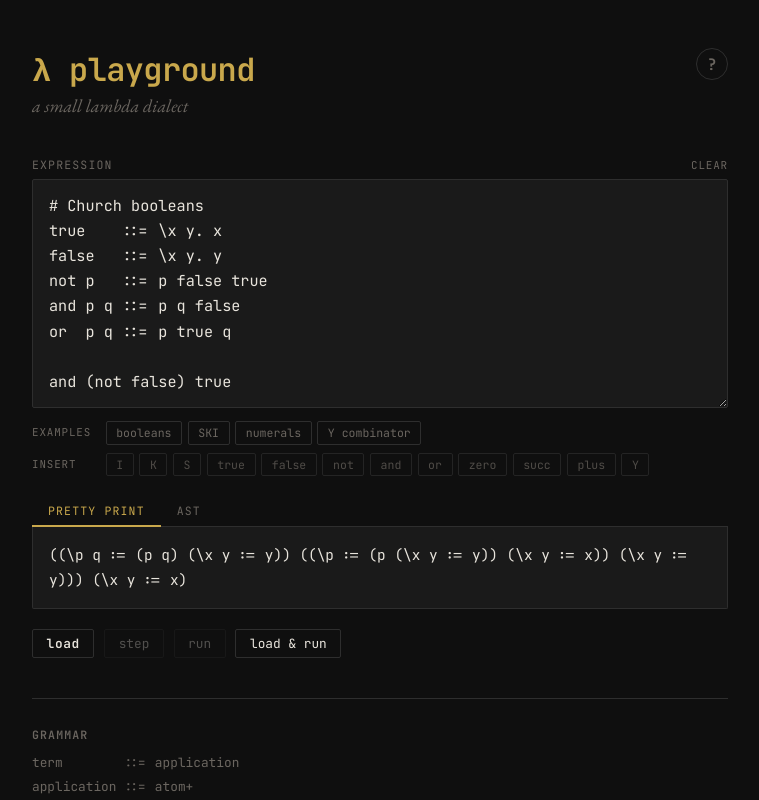
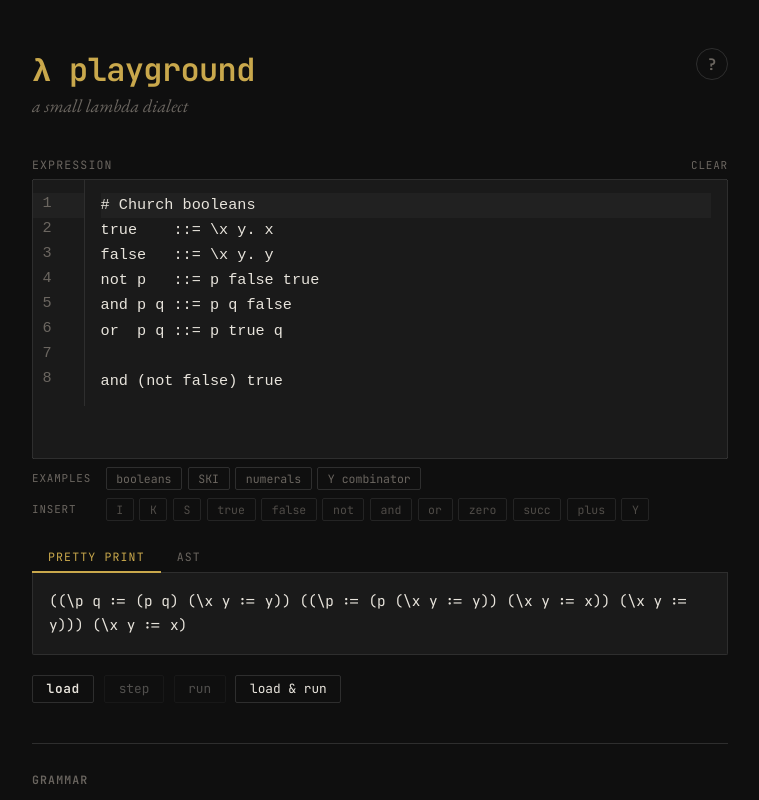
Before and after one commit to ezander/lambda_playground, a React (Vite) app: page / in a window 1280 px wide. Shown: the top 800 px of the page, without its empty margins (260-1019 px from the left). Built offline with nearby package versions, Linux system fonts and the light colour scheme.

Commit message:
Replace textarea with CodeMirror editor (undo/redo, line numbers, dark theme)

```diff
--- a/package.json
+++ b/package.json
@@ -3,6 +3,8 @@
   "version": "0.1.0",
   "private": true,
   "dependencies": {
+    "@codemirror/commands": "^6.10.3",
+    "@uiw/react-codemirror": "^4.25.9",
     "chevrotain": "^12.0.0",
     "react": "^19.2.4",
     "react-dom": "^19.2.4",
--- a/src/App.css
+++ b/src/App.css
@@ -117,23 +117,8 @@ label {
 }
 .clear-btn:hover { color: var(--warn); }
 
-/* ── Textarea ── */
-textarea {
-  width: 100%;
-  background: var(--surface);
-  border: 1px solid var(--border);
-  color: var(--text);
-  font-family: var(--mono);
-  font-size: 0.95rem;
-  padding: 0.85rem 1rem;
-  resize: vertical;
-  outline: none;
-  border-radius: 2px;
-  line-height: 1.65;
-  transition: border-color 0.15s;
-  margin-top: 0;
-}
-textarea:focus { border-color: var(--accent); }
+/* ── CodeMirror editor ── */
+.cm-editor { width: 100%; }
 
 .example-row {
   display: flex;
--- a/src/App.tsx
+++ b/src/App.tsx
@@ -1,10 +1,13 @@
-import { useState, useCallback, useRef, useEffect } from "react";
+import { useState, useCallback, useRef, useEffect, useMemo } from "react";
 import { parseProgram } from "./parser/parser";
 import { prettyPrint, assertRoundTrip } from "./parser/pretty";
 import { AstView } from "./AstView";
 import { HelpModal } from "./HelpModal";
 import { step, canonicalForm, normalize } from "./evaluator/eval";
 import { Term } from "./parser/ast";
+import CodeMirror, { EditorView } from "@uiw/react-codemirror";
+import { basicSetup } from "codemirror";
+import { lambdaTheme, bracketWrapKeymap } from "./editor";
 import "./App.css";
 
 const EXAMPLES = [
@@ -91,7 +94,7 @@ function findMatch(term: Term, nd: Map<string, string>): string | undefined {
 }
 
 export default function App() {
-  const textareaRef = useRef<HTMLTextAreaElement>(null);
+  const editorViewRef = useRef<EditorView | null>(null);
   const [showHelp, setShowHelp]       = useState(false);
   const [source, setSource]           = useState(() =>
     localStorage.getItem("lambda-playground:source") ?? EXAMPLES[0].src.trimStart()
@@ -156,29 +159,11 @@ export default function App() {
   }, [loaded, makeEntry]);
 
   const jumpTo = useCallback((offset: number) => {
-    const ta = textareaRef.current;
-    if (!ta) return;
-    ta.focus();
-    ta.setSelectionRange(offset, offset);
+    const view = editorViewRef.current;
+    if (!view) return;
+    view.dispatch({ selection: { anchor: offset } });
+    view.focus();
   }, []);
-
-  const handleKeyDown = useCallback((e: React.KeyboardEvent<HTMLTextAreaElement>) => {
-    const pairs: Record<string, string> = { "(": ")", "[": "]", "{": "}", "<": ">" };
-    const close = pairs[e.key];
-    if (close) {
-      const ta = e.currentTarget;
-      const { selectionStart: start, selectionEnd: end } = ta;
-      if (start !== end) {
-        e.preventDefault();
-        const next = source.slice(0, start) + e.key + source.slice(start, end) + close + source.slice(end);
-        setSourceAndSave(next);
-        requestAnimationFrame(() => {
-          ta.selectionStart = start + 1;
-          ta.selectionEnd   = end + 1;
-        });
-      }
-    }
-  }, [source]);
 
   const handleStep    = useCallback(() => advance(1),    [advance]);
   const handleRun     = useCallback(() => advance(1000), [advance]);
@@ -207,11 +192,7 @@ export default function App() {
     setHistory(entries.slice(-10).reverse());
   }, [programResult, source]);
 
-  const updateCursor = useCallback((ta: HTMLTextAreaElement) => {
-    const text = ta.value.slice(0, ta.selectionStart);
-    const lines = text.split("\n");
-    setCursorPos({ line: lines.length, col: lines[lines.length - 1].length + 1 });
-  }, []);
+  const editorExtensions = useMemo(() => [basicSetup, lambdaTheme, bracketWrapKeymap], []);
 
   useEffect(() => {
     const onKeyDown = (e: KeyboardEvent) => {
@@ -250,17 +231,18 @@ export default function App() {
               <button className="clear-btn" onClick={() => setSourceAndSave("")}>clear</button>
             </span>
           </div>
-          <textarea
-            ref={textareaRef}
-            id="source"
+          <CodeMirror
             value={source}
-            onChange={(e) => { setSourceAndSave(e.target.value); updateCursor(e.target); }}
-            onKeyDown={handleKeyDown}
-            onKeyUp={(e) => updateCursor(e.currentTarget)}
-            onClick={(e) => updateCursor(e.currentTarget)}
-            onSelect={(e) => updateCursor(e.currentTarget)}
-            spellCheck={false}
-            rows={8}
+            extensions={editorExtensions}
+            onChange={(val) => setSourceAndSave(val)}
+            onCreateEditor={(view) => { editorViewRef.current = view; }}
+            onUpdate={(update) => {
+              if (update.selectionSet) {
+                const pos = update.state.selection.main.head;
+                const line = update.state.doc.lineAt(pos);
+                setCursorPos({ line: line.number, col: pos - line.from + 1 });
+              }
+            }}
           />
           <div className="example-row">
             <span className="row-label">examples</span>
--- /dev/null
+++ b/src/editor.ts
@@ -0,0 +1,60 @@
+import { EditorView, keymap } from "@codemirror/view";
+import { Extension } from "@codemirror/state";
+
+// ── Theme ─────────────────────────────────────────────────────────────────────
+// Matches the app's CSS variables.
+
+export const lambdaTheme: Extension = EditorView.theme({
+  "&": {
+    background: "#1a1a1a",
+    color: "#e8e4dc",
+    fontSize: "0.95rem",
+    fontFamily: "'JetBrains Mono', monospace",
+    border: "1px solid #2e2e2e",
+    borderRadius: "2px",
+    transition: "border-color 0.15s",
+  },
+  "&.cm-focused": {
+    outline: "none",
+    borderColor: "#c9a84c",
+  },
+  ".cm-content": {
+    padding: "0.85rem 1rem",
+    lineHeight: "1.65",
+    caretColor: "#e8e4dc",
+    minHeight: "calc(10 * 0.95rem * 1.65 + 2 * 0.85rem)",
+  },
+  ".cm-line": { padding: "0" },
+  ".cm-cursor": { borderLeftColor: "#e8e4dc" },
+  ".cm-activeLine": { background: "rgba(255,255,255,0.03)" },
+  ".cm-activeLineGutter": { background: "rgba(255,255,255,0.03)" },
+  ".cm-gutters": {
+    background: "#1a1a1a",
+    color: "#6b6660",
+    border: "none",
+    borderRight: "1px solid #2e2e2e",
+  },
+  ".cm-lineNumbers .cm-gutterElement": { padding: "0 0.6rem" },
+  ".cm-selectionBackground, ::selection": { background: "rgba(201,168,76,0.2) !important" },
+  ".cm-scroller": { overflow: "auto", background: "#1a1a1a" },
+}, { dark: true });
+
+// ── Bracket-wrap keymap ───────────────────────────────────────────────────────
+// When text is selected and a bracket key is pressed, wrap the selection.
+
+function wrapSelection(view: EditorView, open: string, close: string): boolean {
+  const { from, to } = view.state.selection.main;
+  if (from === to) return false; // no selection — let default handling proceed
+  view.dispatch({
+    changes: [{ from, insert: open }, { from: to, insert: close }],
+    selection: { anchor: from + 1, head: to + 1 },
+  });
+  return true;
+}
+
+export const bracketWrapKeymap: Extension = keymap.of([
+  { key: "(", run: v => wrapSelection(v, "(", ")") },
+  { key: "[", run: v => wrapSelection(v, "[", "]") },
+  { key: "{", run: v => wrapSelection(v, "{", "}") },
+  { key: "<", run: v => wrapSelection(v, "<", ">") },
+]);
```
Also changed, not shown: 1 other file (tests, documents, lock files or other folders).
